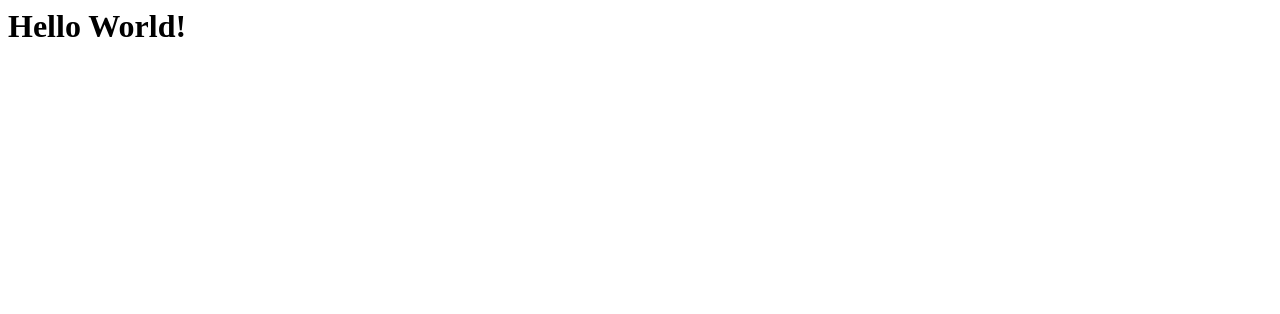
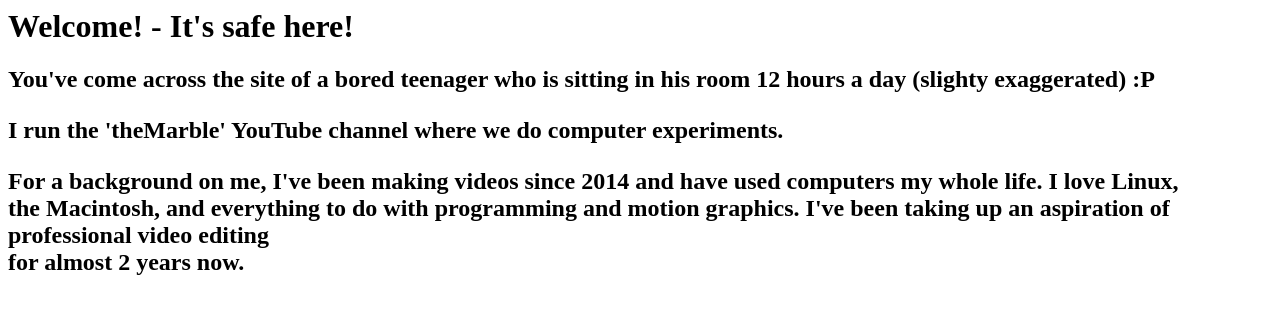
Before and after one commit to theMarblech/themarble, a plain HTML site: page index.html in a window 1280 px wide. Drawn offline with Linux system fonts and the light colour scheme.

Commit message:
Testing the <br> line break.
1747 , 16 juin2020

```diff
--- a/index.html
+++ b/index.html
@@ -1 +1,6 @@
-<h1>Hello World!</h1>
+<h1>Welcome! - It's safe here!</h1>
+<h2>You've come across the site of a bored teenager who is sitting in his room 12 hours a day (slighty exaggerated) :P
+ <p> I run the 'theMarble' YouTube channel where we do computer experiments.
+   <p> For a background on me, I've been making videos since 2014 and have used computers my whole life. I love Linux,<br>
+     the Macintosh, and everything to do with programming and motion graphics. I've been taking up an aspiration of professional video editing<br>
+     for almost 2 years now.
```
